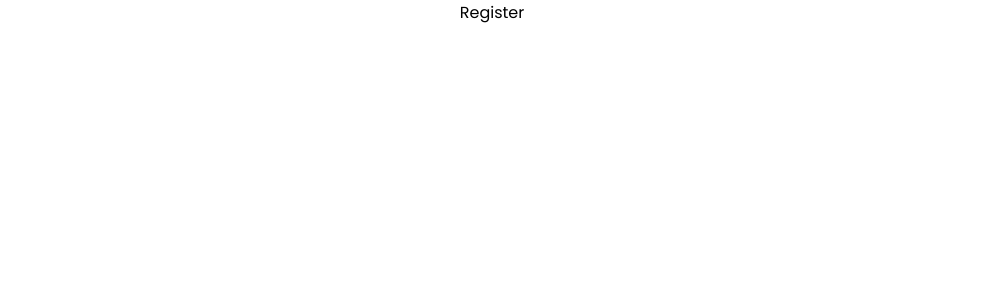
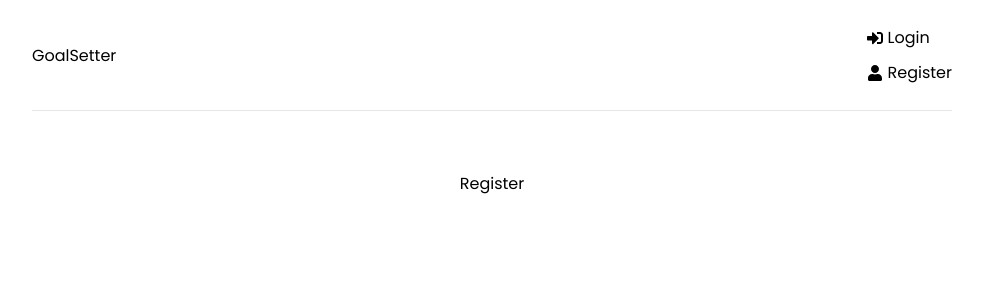
Before and after one commit to forrestmorrison/mern-stack-project, a React (Create React App) app in the folder client/: page /register in a window 1280 px wide. Shown: the top 300 px of the page, without its empty margins (148-1131 px from the left). Built offline with nearby package versions, Linux system fonts and the light colour scheme.

Commit message:
added Header

```diff
--- a/client/package.json
+++ b/client/package.json
@@ -9,6 +9,7 @@
     "@testing-library/user-event": "^14.4.3",
     "react": "^18.2.0",
     "react-dom": "^18.2.0",
+    "react-icons": "^4.7.1",
     "react-redux": "^8.0.5",
     "react-router-dom": "^6.6.1",
     "react-scripts": "5.0.1",
--- a/client/src/App.js
+++ b/client/src/App.js
@@ -2,12 +2,14 @@
 import Dashboard from './pages/Dashboard';
 import Login from './pages/Login';
 import Register from './pages/Register';
+import Header from './components/Header';
 
 function App() {
   return (
     <>
       <Router>
         <div className='container'>
+          <Header />
           <Routes>
             <Route path='/' element={<Dashboard />} />
             <Route path='/login' element={<Login />} />
--- /dev/null
+++ b/client/src/components/Header.jsx
@@ -0,0 +1,24 @@
+import { FaSignInAlt, FaSignOutAlt, FaUser } from 'react-icons/fa'
+import { Link } from 'react-router-dom'
+
+const Header = () => {
+  return (
+    <header className='header'>
+        <div className='logo'>
+            <Link to='/'>GoalSetter</Link>
+        </div>
+        <ul>
+            <li>
+                <Link to='/login'>
+                    <FaSignInAlt /> Login
+                </Link>
+                <Link to='/register'>
+                    <FaUser /> Register
+                </Link>
+            </li>
+        </ul>
+    </header>
+  )
+}
+
+export default Header
```
Also changed, not shown: 1 other file (tests, documents, lock files or other folders).
